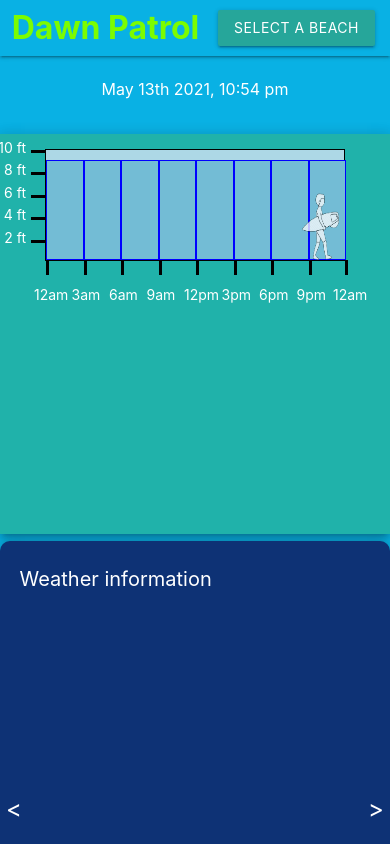
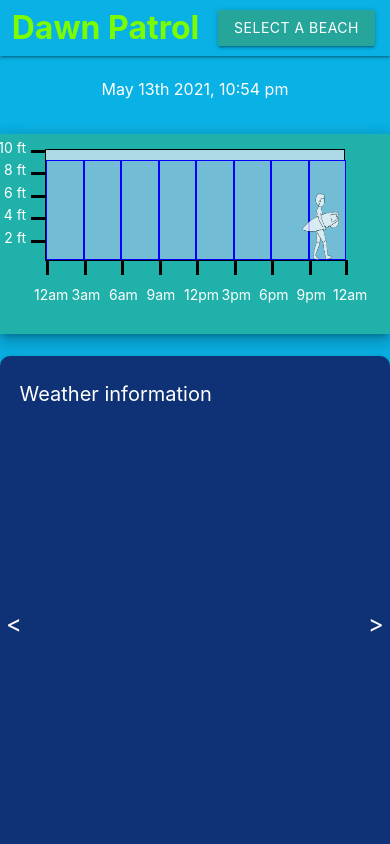
Before and after one commit to themetalsaint/TheDawnPatrol, a plain HTML site: page index.html in a window 390 px wide. Shown: the top 844 px of the page. Drawn offline with nearby package versions, Linux system fonts and the light colour scheme; no server answers.

Commit message:
fixing some of the media query appearance of the wave height chart

```diff
--- a/assets/css/style.css
+++ b/assets/css/style.css
@@ -280,11 +280,16 @@ td,th,table{
 }
 
 @media screen and (max-width: 950px) {
+  .main-display {
+    height: 200px;
+    margin-bottom: 15px;
+  }
   #waveHeightDisplay {
     border: 1px solid black;
     width: 300px;
     height: 112.5px;
     position: absolute;
+    /* top: 150%%; */
     left: 50%;
     margin-left: -150px;
     background-color: lightblue;
```
